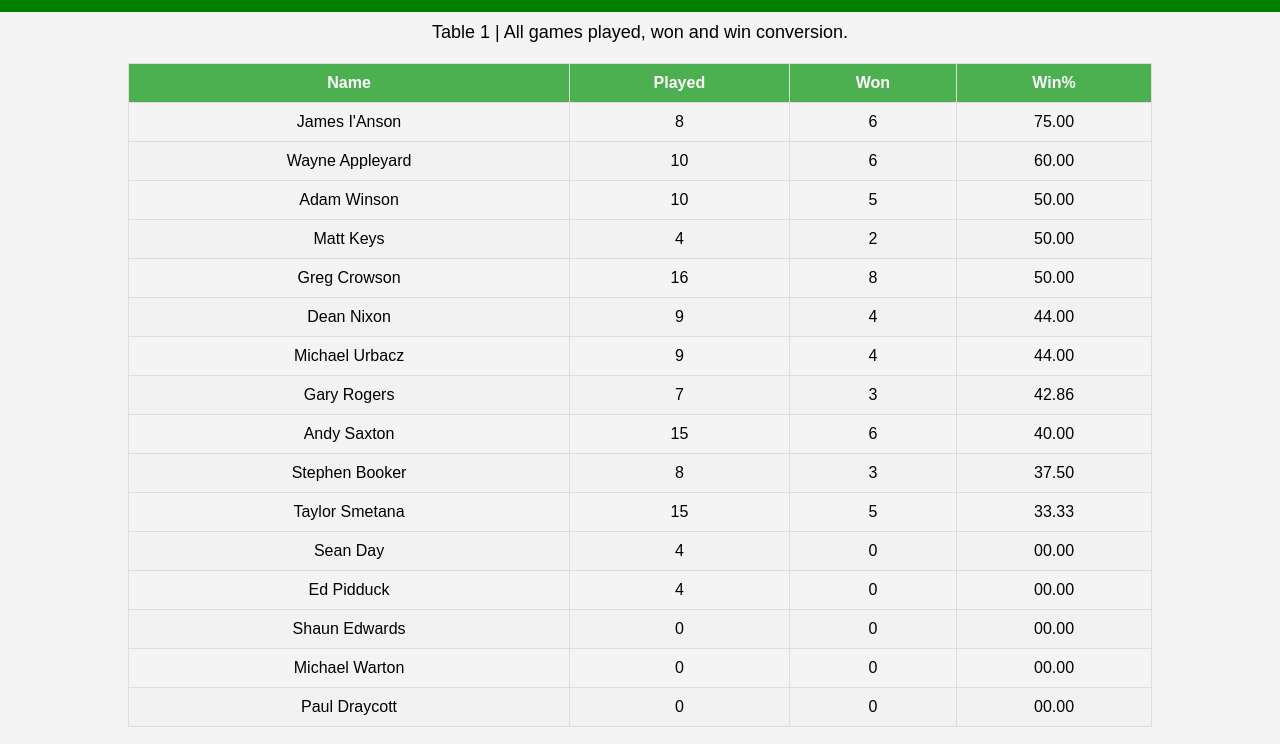
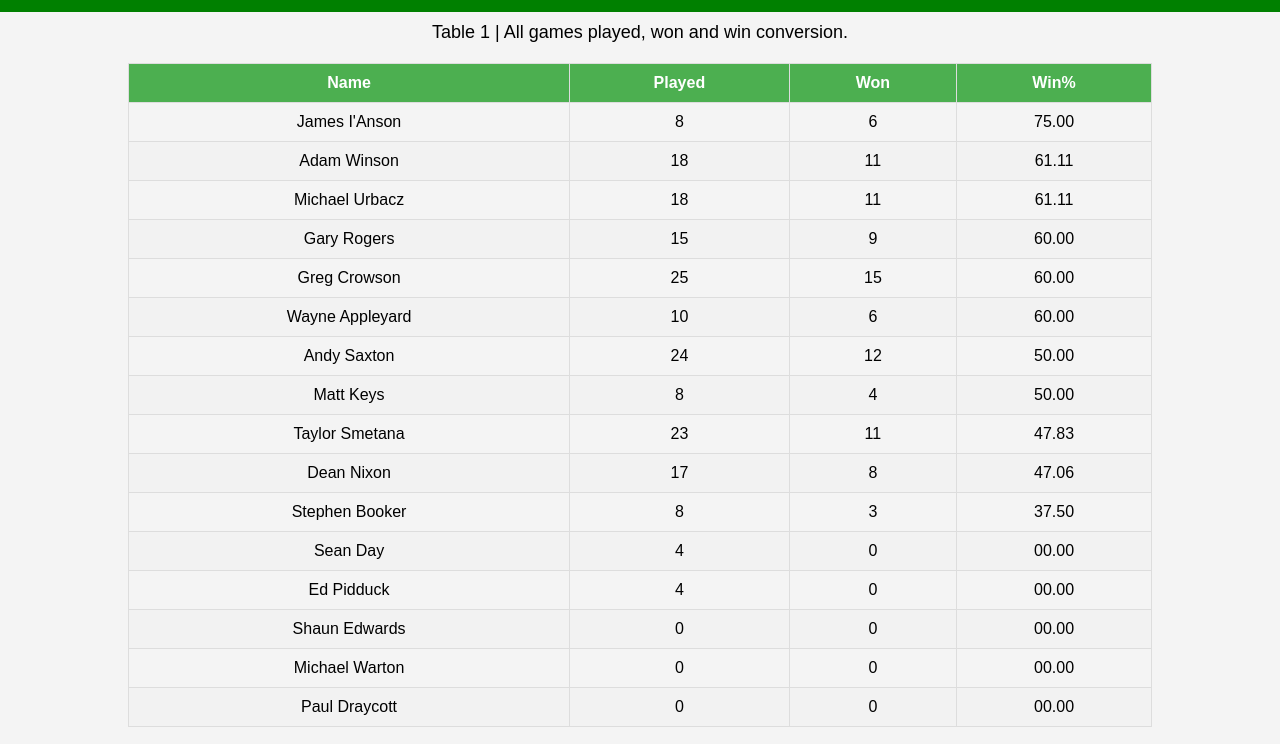
Before and after one commit to StaplefordCCIL/player-performance, a plain HTML site: page index.html in a window 1280 px wide. Shown: the part 46-790 px from the top of the page. Drawn offline with Linux system fonts and the light colour scheme.

Commit message:
Update index.html

```diff
--- a/index.html
+++ b/index.html
@@ -100,64 +100,64 @@
             <td>75.00</td>
         </tr>
         <tr>
+            <td>Adam Winson</td>
+            <td>18</td>
+            <td>11</td>
+            <td>61.11</td>
+        </tr>
+        <tr>
+            <td>Michael Urbacz</td>
+            <td>18</td>
+            <td>11</td>
+            <td>61.11</td>
+        </tr>
+        <tr>
+            <td>Gary Rogers</td>
+            <td>15</td>
+            <td>9</td>
+            <td>60.00</td>
+        </tr>
+        <tr>
+            <td>Greg Crowson</td>
+            <td>25</td>
+            <td>15</td>
+            <td>60.00</td>
+        </tr>
+        <tr>
             <td>Wayne Appleyard</td>
             <td>10</td>
             <td>6</td>
             <td>60.00</td>
         </tr>
         <tr>
-            <td>Adam Winson</td>
-            <td>10</td>
-            <td>5</td>
+            <td>Andy Saxton</td>
+            <td>24</td>
+            <td>12</td>
             <td>50.00</td>
         </tr>
         <tr>
             <td>Matt Keys</td>
+            <td>8</td>
             <td>4</td>
-            <td>2</td>
             <td>50.00</td>
         </tr>
         <tr>
-            <td>Greg Crowson</td>
-            <td>16</td>
-            <td>8</td>
-            <td>50.00</td>
+            <td>Taylor Smetana</td>
+            <td>23</td>
+            <td>11</td>
+            <td>47.83</td>
         </tr>
         <tr>
             <td>Dean Nixon</td>
-            <td>9</td>
-            <td>4</td>
-            <td>44.00</td>
-        </tr>
-        <tr>
-            <td>Michael Urbacz</td>
-            <td>9</td>
-            <td>4</td>
-            <td>44.00</td>
-        </tr>
-        <tr>
-            <td>Gary Rogers</td>
-            <td>7</td>
-            <td>3</td>
-            <td>42.86</td>
-        </tr>
-        <tr>
-            <td>Andy Saxton</td>
-            <td>15</td>
-            <td>6</td>
-            <td>40.00</td>
+            <td>17</td>
+            <td>8</td>
+            <td>47.06</td>
         </tr>
         <tr>
             <td>Stephen Booker</td>
             <td>8</td>
             <td>3</td>
             <td>37.50</td>
-        </tr>
-        <tr>
-            <td>Taylor Smetana</td>
-            <td>15</td>
-            <td>5</td>
-            <td>33.33</td>
         </tr>
         <tr>
             <td>Sean Day</td>
```
